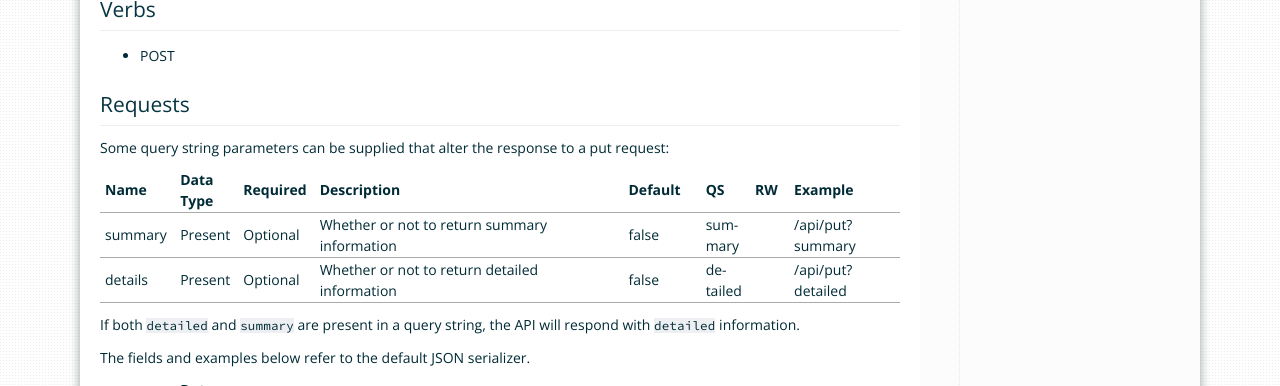
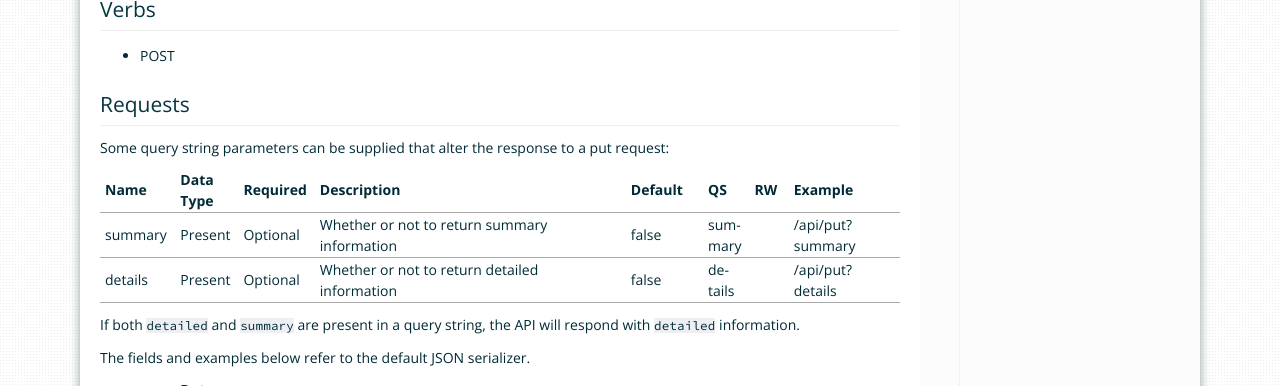
Before and after one commit to OpenTSDB/opentsdb.net, a Sphinx documentation site: the page built from docs/source/api_http/put.rst, in a window 1280 px wide and 900 px high, scrolled down 912 px. Shown: the top 386 px of the window. Built offline with Sphinx 7.4.7, drawn with Linux system fonts in a browser that asks for light colours.

Commit message:
Update "details" query string for put api

```diff
--- a/docs/source/api_http/put.rst
+++ b/docs/source/api_http/put.rst
@@ -28,7 +28,7 @@ Some query string parameters can be supplied that alter the response to a put re
    :widths: 10, 5, 5, 45, 10, 5, 5, 15
 
    "summary", "Present", "Optional", "Whether or not to return summary information", "false", "summary", "", "/api/put?summary"
-   "details", "Present", "Optional", "Whether or not to return detailed information", "false", "detailed", "", "/api/put?detailed"
+   "details", "Present", "Optional", "Whether or not to return detailed information", "false", "details", "", "/api/put?details"
 
 If both ``detailed`` and ``summary`` are present in a query string, the API will respond with ``detailed`` information.
 
```
